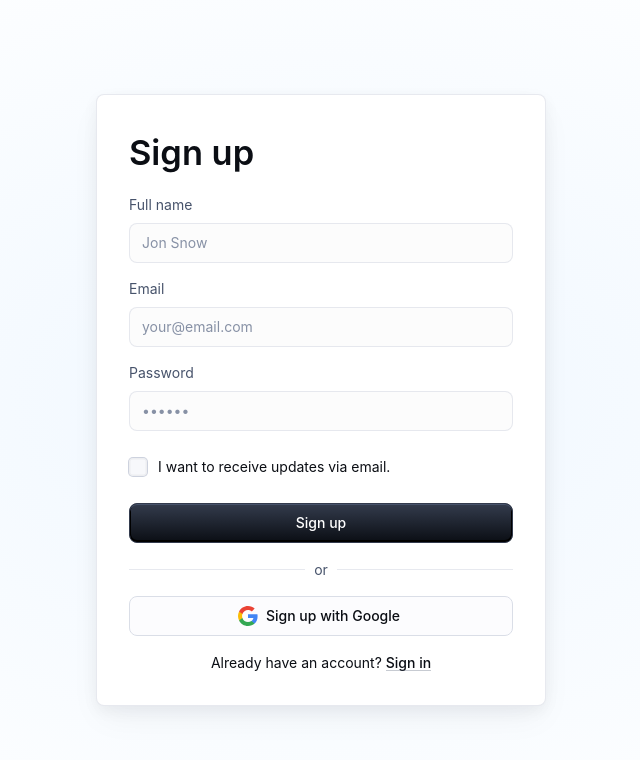
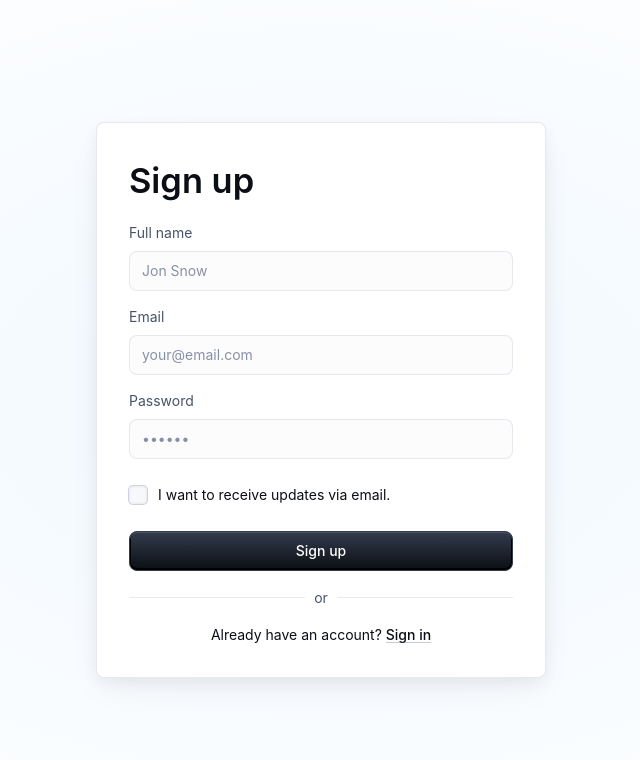
Before and after one commit to dacharch/National-Project, a React (Vite) app in the folder client/: page /signup in a window 1280 px wide. Shown: the top 760 px of the page, without its empty margins (319-959 px from the left). Built offline with nearby package versions, Linux system fonts and the light colour scheme.

Commit message:
Signup google Auth remove

```diff
--- a/client/src/components/Signup/Singup.jsx
+++ b/client/src/components/Signup/Singup.jsx
@@ -214,14 +214,7 @@ export default function SignUp(props) {
             <Typography sx={{ color: 'text.secondary' }}>or</Typography>
           </Divider>
           <Box sx={{ display: 'flex', flexDirection: 'column', gap: 2 }}>
-            <Button
-              fullWidth
-              variant="outlined"
-              onClick={() => alert('Sign up with Google')}
-              startIcon={<GoogleIcon />}
-            >
-              Sign up with Google
-            </Button>
+
 
             <Typography sx={{ textAlign: 'center' }}>
               Already have an account?{' '}
```
